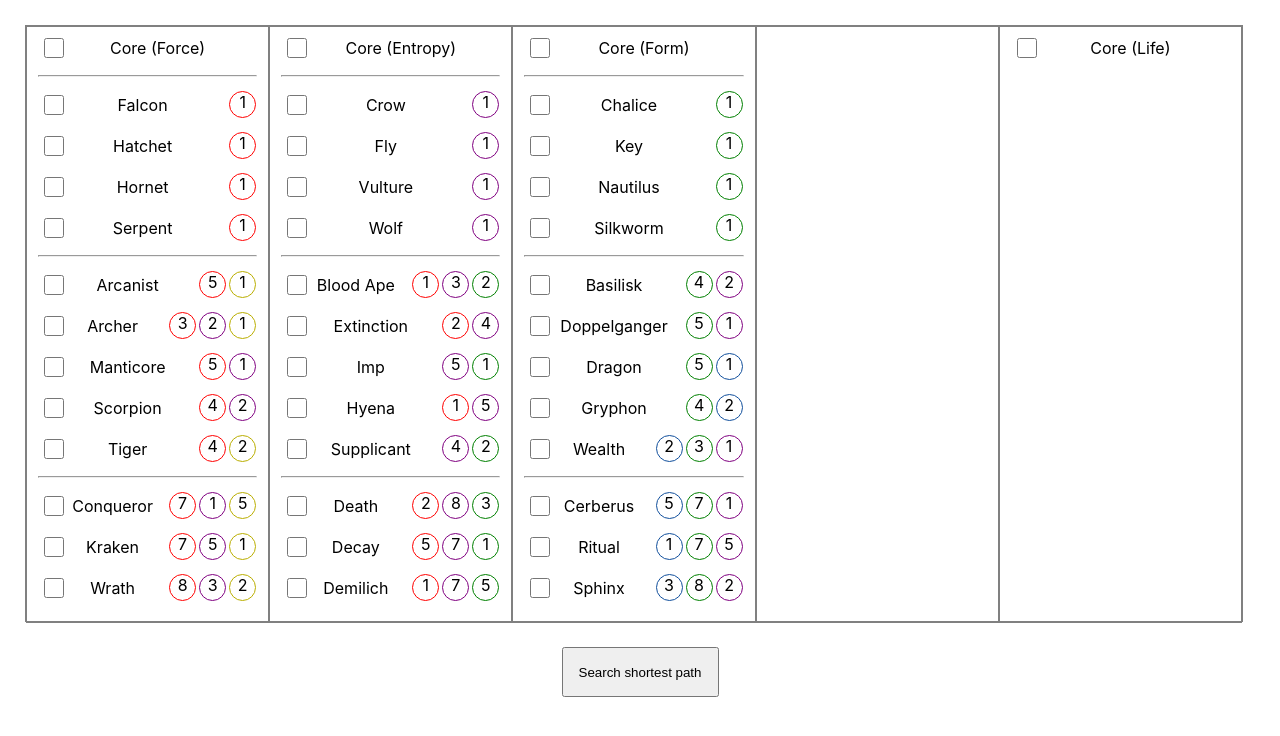
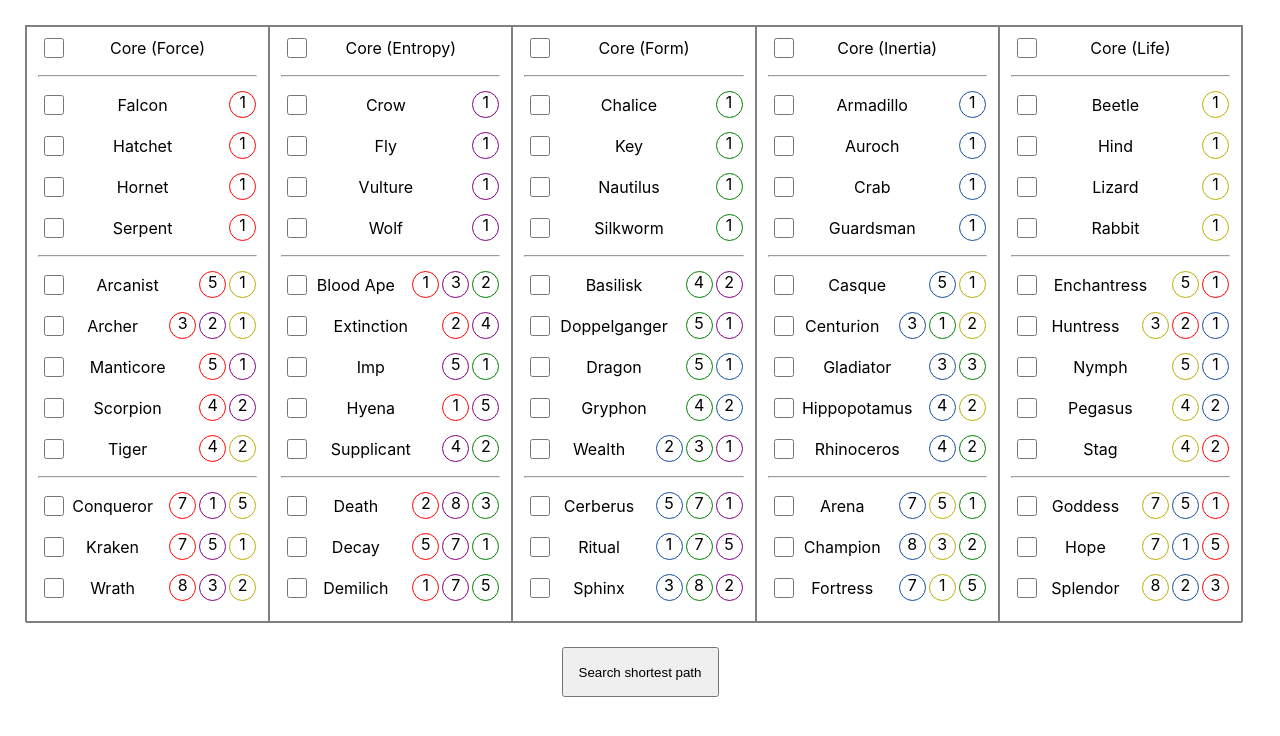
Before and after one commit to PinewoodPip/ee2calc, a React (Create React App) app: page / in a window 1280 px wide. Shown: the top 736 px of the page. Built offline with nearby package versions, Linux system fonts and the light colour scheme.

Commit message:
Add the rest of aspects

```diff
--- a/package.json
+++ b/package.json
@@ -6,6 +6,7 @@
     "@testing-library/jest-dom": "^4.2.4",
     "@testing-library/react": "^9.5.0",
     "@testing-library/user-event": "^7.2.1",
+    "@tippyjs/react": "^4.1.0",
     "react": "^16.13.1",
     "react-dom": "^16.13.1",
     "react-scripts": "3.4.1",
--- a/src/App.js
+++ b/src/App.js
@@ -1,7 +1,8 @@
 import React from 'react';
-import logo from './logo.svg';
 import './App.css';
 import _ from "lodash"
+import Tippy from '@tippyjs/react';
+import 'tippy.js/dist/tippy.css';
 import { result } from 'underscore';
 import { aspects } from "./Data.js" // ascension data goes there
 
@@ -74,6 +75,7 @@ class Aspect extends React.Component {
 
   render() {
     return (
+      <Tippy>
         <div className="aspect">
           <input type="checkbox" onChange={(e) => this.props.clickCallback(this.props.data, e)}></input>
           <p>{this.props.data.name}</p>
@@ -81,6 +83,7 @@ class Aspect extends React.Component {
             {this.getRequirementsText()}
           </div>
         </div>
+      </Tippy>
     ) // todo display rewards somewhere, maybe in tooltips
   }
 }
@@ -160,6 +163,10 @@ class App extends React.Component {
       chosenAspects[b] = list[b];
     }
 
+    this.setState({
+      waiting: true,
+    })
+
     return {
       reqs: reqs,
       aspects: newList,
@@ -168,11 +175,7 @@ class App extends React.Component {
     };
   }
 
-  // what we did to break it: changed aspect to be chosen randomly and removed brackets from alreadypicked check
-  calculate() {
-    this.setState({
-      waiting: true,
-    })
+  async calculate() {
 
     // step 1: make a list of relevant aspects and gather the total embodiment requirements
     var data = this.filterApplicableAspects(this.state.selection);
@@ -184,9 +187,9 @@ class App extends React.Component {
 
     // start a new build
     for (var iteration = 0; iteration < maxIterations; iteration++) {
-      var aspects = data.aspects; // CAREFUL WE WERE ACCIDENTALLY ONLY INCLUDING THE ONES THE PLAYER CHECKED
+      var aspects = data.aspects;
 
-      console.log("new build")
+      console.log("New build comin' up")
       var build = [];
 
       var availableAspects = {}; // todo shuffle or pick random key
@@ -196,6 +199,7 @@ class App extends React.Component {
 
 
       for (var attempts = 0; attempts < 1000; attempts++) {
+
         // pick random aspect
         var aspect = _.sample(availableAspects)
         var skipRandomChoice = false;
@@ -290,7 +294,8 @@ class App extends React.Component {
     if (this.state.waiting)
       resultText = "" // removed, didnt work properly anyways
     else if (this.state.result != null) {
-      resultText = "Shortest path found (" + this.state.result.points + " points): "
+      resultText = "Shortest path found (" + this.state.result.points + " points): ";
+
       for (var x in this.state.result.aspects) {
         resultText += this.state.result.aspects[x].name
 
@@ -321,7 +326,7 @@ class App extends React.Component {
         case "form":
           currentAspect = formAspects;
           break;
-        case "inretia":
+        case "inertia":
           currentAspect = inertiaAspects;
           break;
         case "life":
@@ -344,6 +349,12 @@ class App extends React.Component {
         "core_form",
         "silkworm",
         "wealth",
+        "core_inertia",
+        "guardsman",
+        "rhinoceros",
+        "core_life",
+        "rabbit",
+        "stag",
       ]
       if (aspectsAfterWhichWePutAnHrSoThingsLookNice.includes(aspect.id))
         currentAspect.push(hr);
@@ -434,7 +445,6 @@ function getTotalRewards(aspects) {
   };
 
   for (var x in aspects) {
-    //console.log(x) // this prints the property names of an aaspect...
     var aspect = aspects[x];
 
     for (var r in aspect.rewards) {
@@ -445,13 +455,9 @@ function getTotalRewards(aspects) {
   return rewards;
 }
 
-// previously we were checking the reqs for the build WITH THE ASPECT ALREADY IN. dont do that
 function fullfillsRequirements(build, aspect) {
   var embodiments = getTotalRewards(build);
   var reqs = getTotalReqs(aspect);
-
-  // console.log(reqs) // erorr
-  // console.log(embodiments)
 
   for (var e in reqs) {
     if (embodiments[e] < reqs[e])
@@ -463,7 +469,6 @@ function fullfillsRequirements(build, aspect) {
 
 function aspectAlreadyPicked(build, aspect) {
   for (var x = 0; x < build.length; x++) {
-    //console.log(aspect) // odd??
     if (build[x].id == aspect.id)
       return true;
   }
--- a/src/Data.js
+++ b/src/Data.js
@@ -592,6 +592,205 @@ export const aspects = {
       nodes: 5,
       hasChoiceNode: false,
     },
+    // INERTIA TIER 1
+    core_inertia: {
+      name: "Core (Inertia)",
+      id: "core_inertia",
+      family: "inertia",
+      tier: 1,
+      requirements: {
+      },
+      rewards: {
+        inertia: 1,
+      },
+      nodes: 1,
+      hasChoiceNode: false,
+    },
+    armadillo: {
+      name: "Armadillo",
+      id: "armadillo",
+      family: "inertia",
+      tier: 1,
+      requirements: {
+        inertia: 1,
+      },
+      rewards: {
+        inertia: 3,
+        form: 1,
+      },
+      nodes: 3,
+      hasChoiceNode: false,
+    },
+    auroch: {
+      name: "Auroch",
+      id: "auroch",
+      family: "inertia",
+      tier: 1,
+      requirements: {
+        inertia: 1,
+      },
+      rewards: {
+        inertia: 3,
+        life: 1,
+      },
+      nodes: 3,
+      hasChoiceNode: false,
+    },
+    crab: {
+      name: "Crab",
+      id: "crab",
+      family: "inertia",
+      tier: 1,
+      requirements: {
+        inertia: 1,
+      },
+      rewards: {
+        inertia: 3,
+        life: 2,
+      },
+      nodes: 5,
+      hasChoiceNode: false,
+    },
+    guardsman: {
+      name: "Guardsman",
+      id: "guardsman",
+      family: "inertia",
+      tier: 1,
+      requirements: {
+        inertia: 1,
+      },
+      rewards: {
+        inertia: 3,
+        form: 2,
+      },
+      nodes: 5,
+      hasChoiceNode: false,
+    },
+    // INERTIA TIER 2
+    casque: {
+      name: "Casque",
+      id: "casque",
+      family: "inertia",
+      tier: 2,
+      requirements: {
+        inertia: 5,
+        life: 1,
+      },
+      rewards: {
+        inertia: 3,
+      },
+      nodes: 5,
+      hasChoiceNode: true,
+    },
+    centurion: {
+      name: "Centurion",
+      id: "centurion",
+      family: "inertia",
+      tier: 2,
+      requirements: {
+        inertia: 3,
+        form: 1,
+        life: 2,
+      },
+      rewards: {
+        inertia: 2,
+        life: 1,
+      },
+      nodes: 5,
+      hasChoiceNode: true,
+    },
+    gladiator: {
+      name: "Gladiator",
+      id: "gladiator",
+      family: "inertia",
+      tier: 2,
+      requirements: {
+        inertia: 3,
+        form: 3,
+      },
+      rewards: {
+        inertia: 2,
+        form: 1,
+      },
+      nodes: 5,
+      hasChoiceNode: true,
+    },
+    hippopotamus: {
+      name: "Hippopotamus",
+      id: "hippopotamus",
+      family: "inertia",
+      tier: 2,
+      requirements: {
+        inertia: 4,
+        life: 2,
+      },
+      rewards: {
+        inertia: 2,
+      },
+      nodes: 4,
+      hasChoiceNode: true,
+    },
+    rhinoceros: {
+      name: "Rhinoceros",
+      id: "rhinoceros",
+      family: "inertia",
+      tier: 2,
+      requirements: {
+        inertia: 4,
+        form: 2,
+      },
+      rewards: {
+        inertia: 2,
+      },
+      nodes: 4,
+      hasChoiceNode: true,
+    },
+    // INERTIA TIER 3
+    arena: {
+      name: "Arena",
+      id: "arena",
+      family: "inertia",
+      tier: 3,
+      requirements: {
+        inertia: 7,
+        life: 5,
+        form: 1,
+      },
+      rewards: {
+      },
+      nodes: 5,
+      hasChoiceNode: false,
+    },
+    champion: {
+      name: "Champion",
+      id: "champion",
+      family: "inertia",
+      tier: 3,
+      requirements: {
+        inertia: 8,
+        life: 3,
+        form: 2,
+      },
+      rewards: {
+      },
+      nodes: 5,
+      hasChoiceNode: false,
+    },
+    fortress: {
+      name: "Fortress",
+      id: "fortress",
+      family: "inertia",
+      tier: 3,
+      requirements: {
+        inertia: 7,
+        life: 1,
+        form: 5,
+      },
+      rewards: {
+      },
+      nodes: 5,
+      hasChoiceNode: false,
+    },
     // LIFE TIER 1
     core_life: {
       name: "Core (Life)",
@@ -606,4 +805,188 @@ export const aspects = {
       nodes: 1,
       hasChoiceNode: false,
     },
+    beetle: {
+      name: "Beetle",
+      id: "beetle",
+      family: "life",
+      tier: 1,
+      requirements: {
+        life: 1,
+      },
+      rewards: {
+        life: 3,
+        force: 1,
+      },
+      nodes: 3,
+      hasChoiceNode: false,
+    },
+    hind: {
+      name: "Hind",
+      id: "hind",
+      family: "life",
+      tier: 1,
+      requirements: {
+        life: 1,
+      },
+      rewards: {
+        life: 3,
+        force: 2,
+      },
+      nodes: 5,
+      hasChoiceNode: false,
+    },
+    lizard: {
+      name: "Lizard",
+      id: "lizard",
+      family: "life",
+      tier: 1,
+      requirements: {
+        life: 1,
+      },
+      rewards: {
+        life: 3,
+        inertia: 1,
+      },
+      nodes: 3,
+      hasChoiceNode: false,
+    },
+    rabbit: {
+      name: "Rabbit",
+      id: "rabbit",
+      family: "life",
+      tier: 1,
+      requirements: {
+        life: 1,
+      },
+      rewards: {
+        life: 3,
+        inertia: 2,
+      },
+      nodes: 5,
+      hasChoiceNode: false,
+    },
+    // LIFE TIER 2
+    enchantress: {
+      name: "Enchantress",
+      id: "enchantress",
+      family: "life",
+      tier: 2,
+      requirements: {
+        life: 5,
+        force: 1,
+      },
+      rewards: {
+        life: 3,
+      },
+      nodes: 5,
+      hasChoiceNode: true,
+    },
+    huntress: {
+      name: "Huntress",
+      id: "huntress",
+      family: "life",
+      tier: 2,
+      requirements: {
+        life: 3,
+        force: 2,
+        inertia: 1,
+      },
+      rewards: {
+        life: 2,
+        force: 1,
+      },
+      nodes: 5,
+      hasChoiceNode: true,
+    },
+    nymph: {
+      name: "Nymph",
+      id: "nymph",
+      family: "life",
+      tier: 2,
+      requirements: {
+        life: 5,
+        inertia: 1,
+      },
+      rewards: {
+        life: 3,
+      },
+      nodes: 5,
+      hasChoiceNode: true,
+    },
+    pegasus: {
+      name: "Pegasus",
+      id: "pegasus",
+      family: "life",
+      tier: 2,
+      requirements: {
+        life: 4,
+        inertia: 2,
+      },
+      rewards: {
+        life: 2,
+      },
+      nodes: 4,
+      hasChoiceNode: true,
+    },
+    stag: {
+      name: "Stag",
+      id: "stag",
+      family: "life",
+      tier: 2,
+      requirements: {
+        life: 4,
+        force: 2,
+      },
+      rewards: {
+        life: 2,
+      },
+      nodes: 4,
+      hasChoiceNode: true,
+    },
+    // LIFE TIER 3
+    goddess: {
+      name: "Goddess",
+      id: "goddess",
+      family: "life",
+      tier: 3,
+      requirements: {
+        life: 7,
+        inertia: 5,
+        force: 1,
+      },
+      rewards: {
+      },
+      nodes: 5,
+      hasChoiceNode: false,
+    },
+    hope: {
+      name: "Hope",
+      id: "hope",
+      family: "life",
+      tier: 3,
+      requirements: {
+        life: 7,
+        inertia: 1,
+        force: 5,
+      },
+      rewards: {
+      },
+      nodes: 5,
+      hasChoiceNode: false,
+    },
+    splendor: {
+      name: "Splendor",
+      id: "splendor",
+      family: "life",
+      tier: 3,
+      requirements: {
+        life: 8,
+        inertia: 2,
+        force: 3,
+      },
+      rewards: {
+      },
+      nodes: 5,
+      hasChoiceNode: false,
+    },
   }
```
Also changed, not shown: 1 other file (tests, documents, lock files or other folders). Lines whose indentation alone changed are shown as unchanged.
